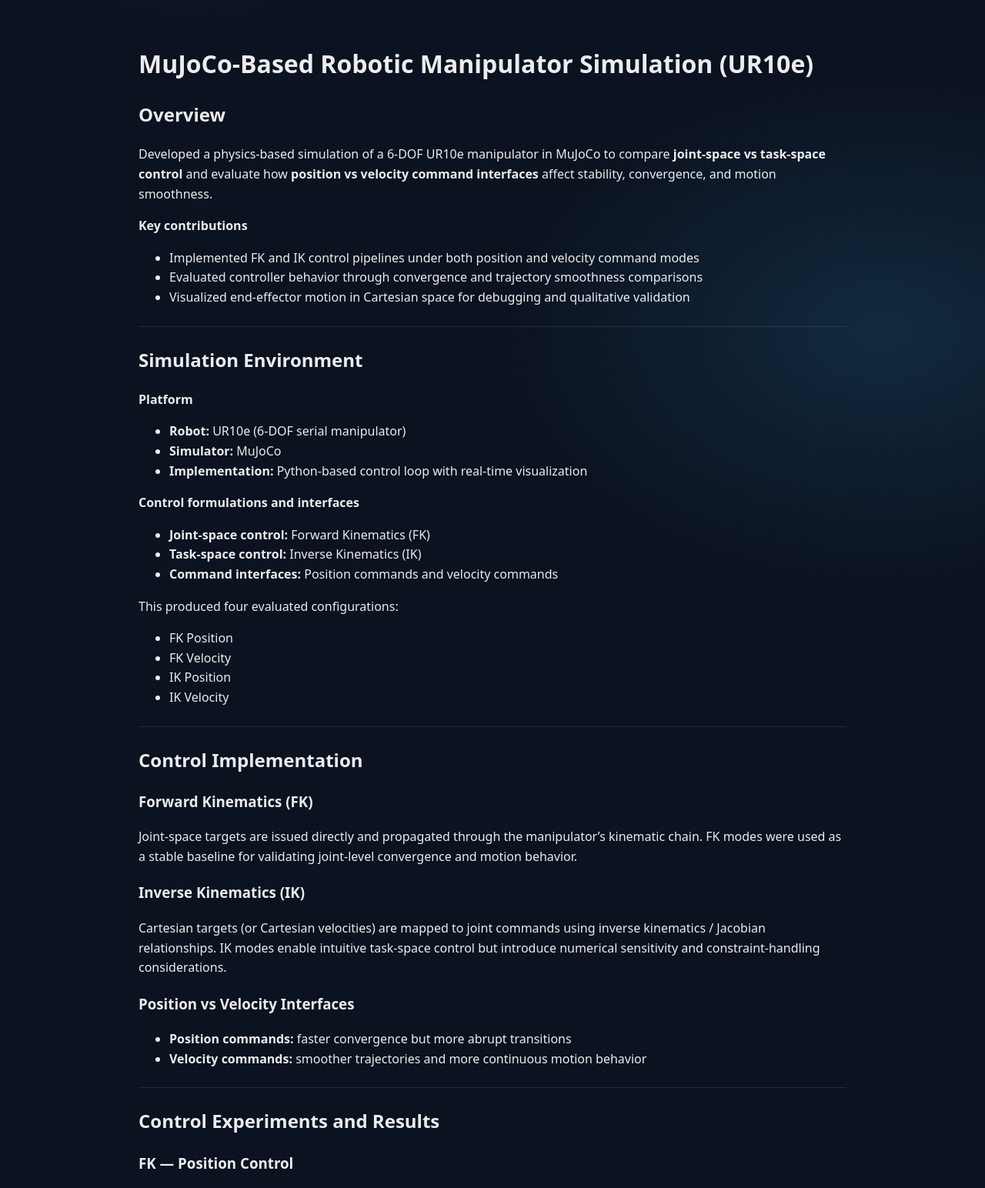
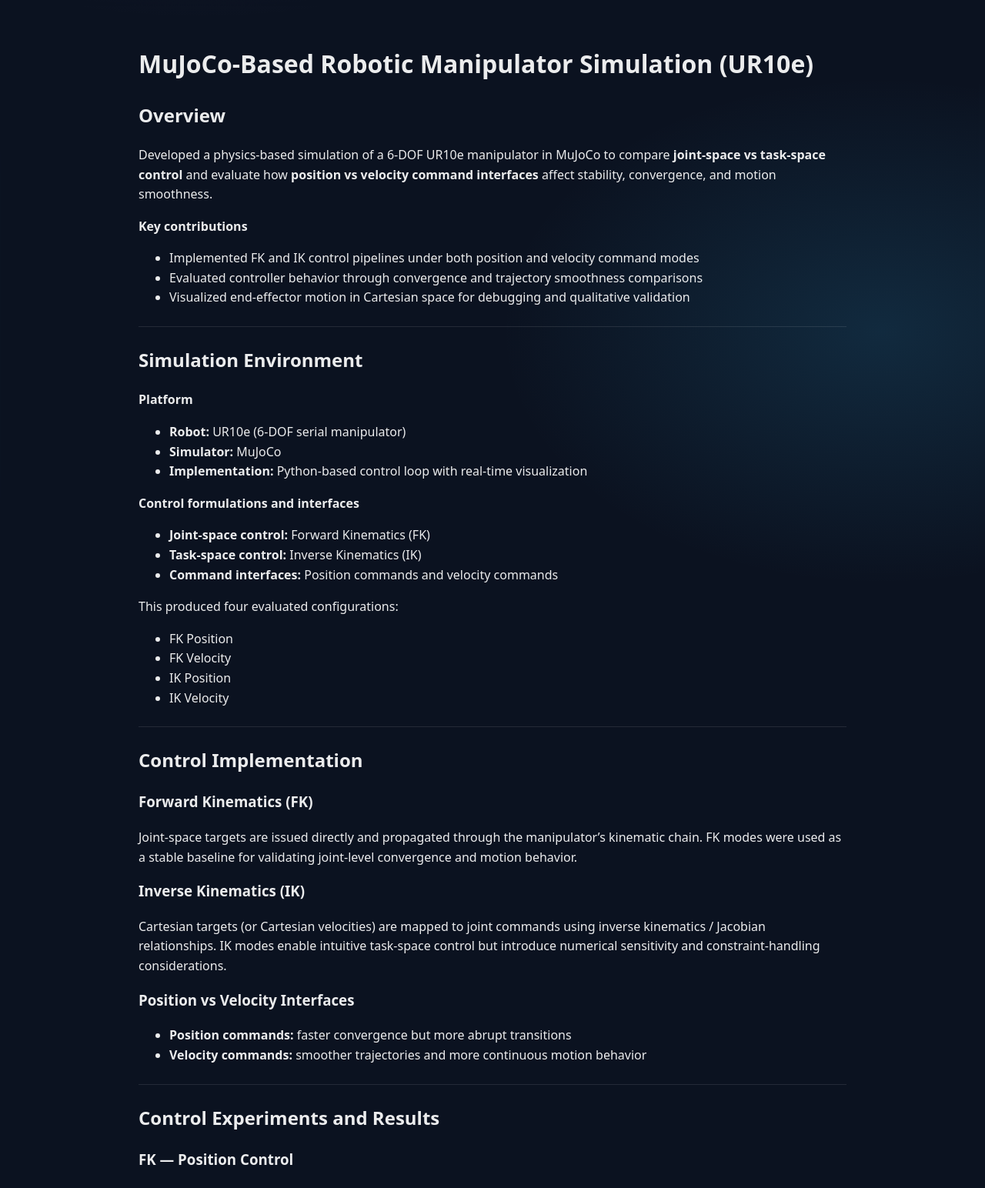
Before and after one commit to adityx23/adityapatil, a Jekyll site: the page built from projects/mujoco-manipulator.md, in a window 1280 px wide. Shown: the top 1544 px of the page at 77% size. Built offline with Jekyll 4.4.1, drawn with Linux system fonts in a browser that asks for light colours.

Commit message:
Update custom.css

```diff
--- a/assets/css/custom.css
+++ b/assets/css/custom.css
@@ -7,6 +7,7 @@
   --link: #a78bfa;
   --link-hover: #c4b5fd;
   --shadow: 0 18px 48px rgba(0,0,0,0.45);
+  --accent: #58a6ff;
 }
 
 /* Base */
@@ -57,15 +58,8 @@
   margin: 0 0 16px;
 }
 
-/* Button row */
-.hero-links{
-  display: flex;
-  flex-wrap: wrap;
-  gap: 10px;
-  margin-top: 12px;
-}
-
-.hero-links a{
+/* Buttons */
+.btn{
   display: inline-flex;
   align-items: center;
   gap: 8px;
@@ -78,11 +72,19 @@
   transition: transform 160ms ease, background 160ms ease, border-color 160ms ease;
 }
 
-.hero-links a:hover{
+.btn:hover{
   transform: translateY(-1px);
   border-color: rgba(167,139,250,0.45);
   background: rgba(167,139,250,0.12);
   text-decoration: none;
+}
+
+/* Button row */
+.hero-links{
+  display: flex;
+  flex-wrap: wrap;
+  gap: 10px;
+  margin-top: 12px;
 }
 
 /* Cards */
@@ -136,6 +138,41 @@
   border: 1px solid var(--border);
 }
 
+/* Project Summary Box */
+.project-summary{
+  background: rgba(255,255,255,0.035);
+  border: 1px solid var(--border);
+  border-left: 4px solid var(--accent);
+  border-radius: 14px;
+  padding: 14px 16px;
+  margin: 16px 0 18px;
+  color: var(--muted);
+  box-shadow: 0 10px 30px rgba(0,0,0,0.22);
+}
+
+.project-summary strong{
+  color: var(--text);
+}
+
+/* Project top link row */
+.project-links{
+  display: flex;
+  flex-wrap: wrap;
+  gap: 10px;
+  margin: 12px 0 22px;
+}
+
+/* Project page typography */
+h1{
+  margin-bottom: 8px;
+}
+h2{
+  margin-top: 22px;
+}
+h3{
+  margin-top: 16px;
+}
+
 /* Subtle animation */
 @keyframes fadeUp{
   from{ opacity: 0; transform: translateY(8px); }
```
